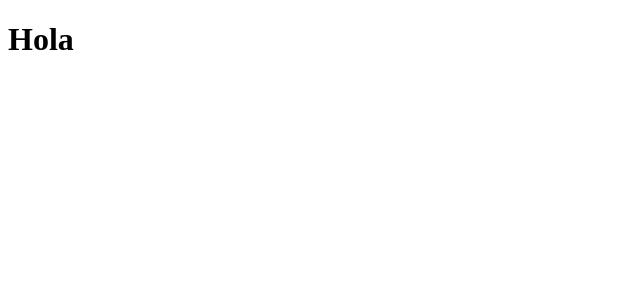
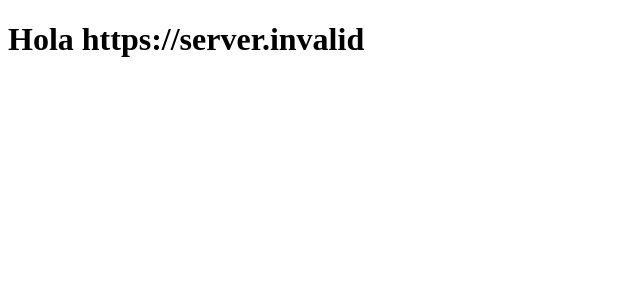
Before and after one commit to josselynccc/ecommere, a React (Vite) app: page / in a window 1280 px wide. Shown: the top 300 px of the page, without its empty margins (0-640 px from the left). Built offline with nearby package versions, Linux system fonts and the light colour scheme; no server answers.

Commit message:
Inicia el manejo de variables de entorno

```diff
--- /dev/null
+++ b/env.js
@@ -0,0 +1 @@
+export const API_URL = import.meta.env.VITE_API_URL
--- a/src/App.jsx
+++ b/src/App.jsx
@@ -1,10 +1,9 @@
-
-
+import { API_URL } from "../env"
 function App() {
 
   return (
     <>
-      <h1>Hola</h1>
+      <h1>Hola {API_URL} </h1>
     </>
   )
 }
```
Also changed, not shown: 1 other file (tests, documents, lock files or other folders).
